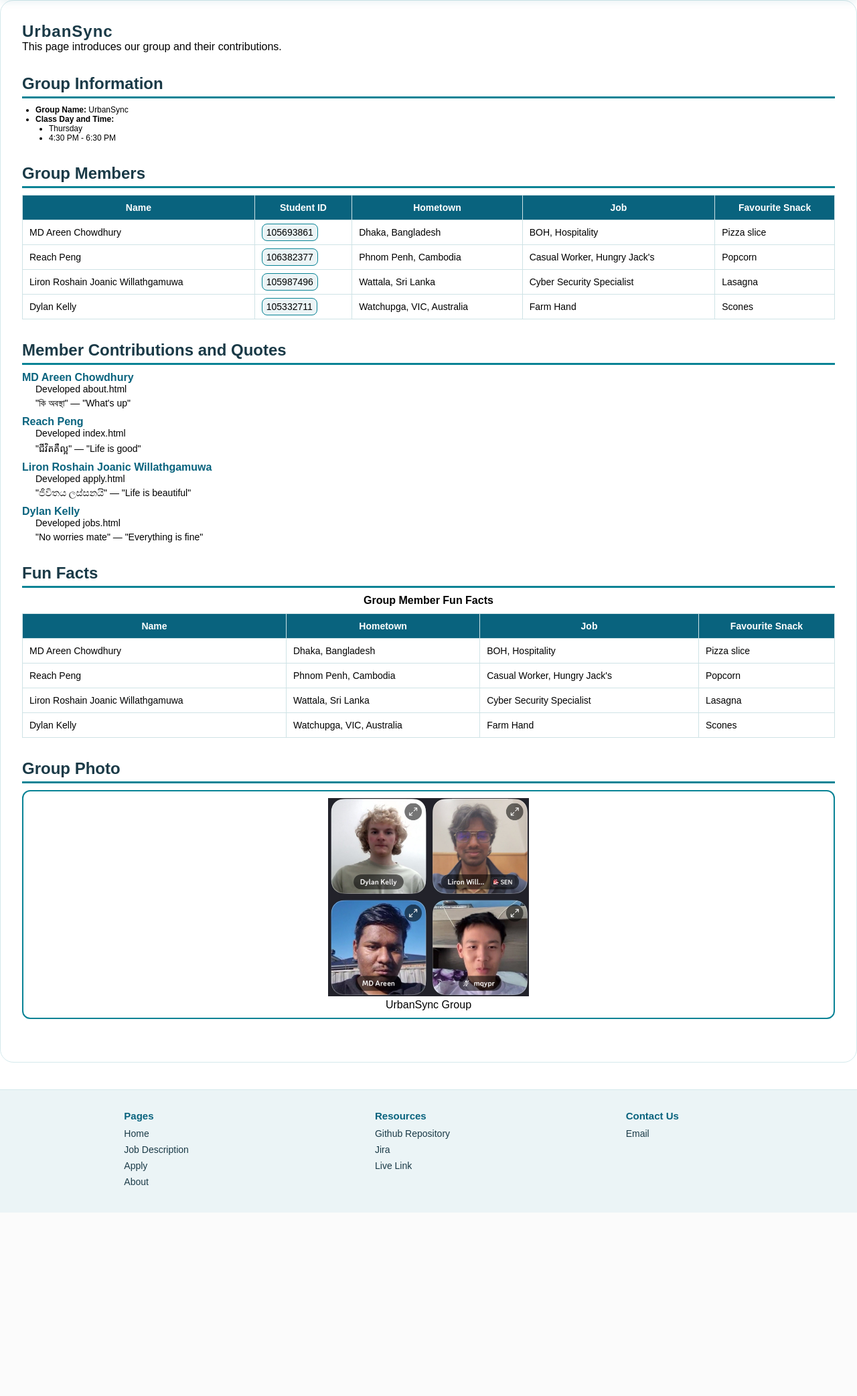
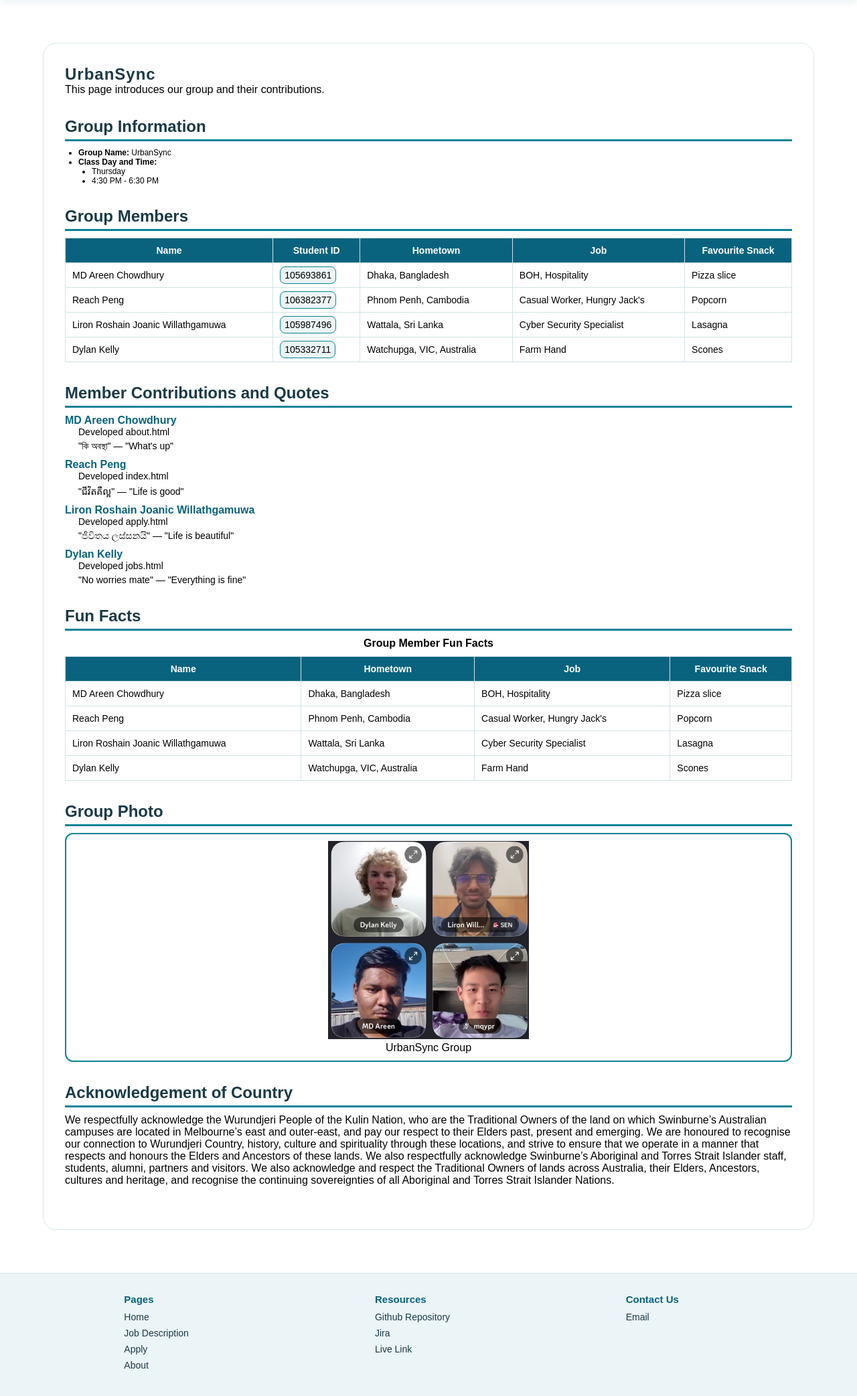
Before and after one commit to mqypr/UrbanSync, a PHP site: page /about.html in a window 1280 px wide. Shown: the part 65-2150 px from the top of the page at 67% size. Before the commit the page ends 1876 px from the top, so only its background shows below. Run offline with PHP 8.4, Linux system fonts and the light colour scheme.

Commit message:
added ack.of country

```diff
--- a/about.html
+++ b/about.html
@@ -12,57 +12,6 @@
 
   <!-- Embedded CSS -->
   <style>
-    .about-container {
-      background: white;
-      border: 1px solid #d4e9ec;
-      border-radius: 20px;
-      padding: 2rem;
-    }
-
-    .about-section {
-      margin-bottom: 2rem;
-    }
-
-    .about-section h2 {
-      border-bottom: 3px solid #088395;
-      padding-bottom: 5px;
-      margin-bottom: 10px;
-    }
-
-    .about-section ul {
-      list-style-type: disc;
-      margin-left: 20px;
-    }
-
-    .member-table {
-      width: 100%;
-      border-collapse: collapse;
-      margin-top: 10px;
-    }
-
-    .member-table th,
-    .member-table td {
-      border: 1px solid #cfe3e6;
-      padding: 10px;
-      font-size: 14px;
-    }
-
-    .member-table th {
-      background-color: #09637E;
-      color: white;
-    }
-
-    .member-table tr:hover {
-      background-color: #dceff1;
-    }
-
-    .student-id {
-      background-color: #EBF4F6;
-      border: 1px solid #088395;
-      padding: 4px 6px;
-      border-radius: 8px;
-    }
-
     dt {
       font-weight: bold;
       margin-top: 10px;
@@ -262,7 +211,19 @@
           <figcaption>UrbanSync Group</figcaption>
         </figure>
       </section>
-
+      <!--Acknowledgement of Country-->
+      <section class="about-section">
+        <h2>Acknowledgement of Country</h2>
+        <p>We respectfully acknowledge the Wurundjeri People of the Kulin Nation, who are the Traditional Owners of the
+          land on which Swinburne’s Australian campuses are located in Melbourne’s east and outer-east, and pay our
+          respect to their Elders past, present and emerging. We are honoured to recognise our connection to Wurundjeri
+          Country, history, culture and spirituality through these locations, and strive to ensure that we operate in a
+          manner that respects and honours the Elders and Ancestors of these lands. We also respectfully acknowledge
+          Swinburne’s Aboriginal and Torres Strait Islander staff, students, alumni, partners and visitors. We also
+          acknowledge and respect the Traditional Owners of lands across Australia, their Elders, Ancestors, cultures
+          and heritage, and recognise the continuing sovereignties of all Aboriginal and Torres Strait Islander Nations.
+        </p>
+      </section>
     </div>
   </main>
 
--- a/style.css
+++ b/style.css
@@ -1,3 +1,4 @@
+/* :root command inspired from chatgpt "how to structure css file" */
 :root {
   --primary: #09637E;
   --secondary: #088395;
@@ -494,6 +495,7 @@ footer {
   background-position: center;
   height: 400px;
   align-items: center;
+  /* display: flex inspired from: https://www.w3schools.com/cssref/pr_class_display.php */
   display: flex;
   justify-content: center;
   flex-direction: column;
@@ -637,3 +639,56 @@ footer {
     display: none;
   }
 }
+
+/* about page */
+.about-container {
+  background: white;
+  border: 1px solid #d4e9ec;
+  border-radius: 20px;
+  padding: 2rem;
+  margin: 5%;
+}
+
+.about-section {
+  margin-bottom: 2rem;
+}
+
+.about-section h2 {
+  border-bottom: 3px solid #088395;
+  padding-bottom: 5px;
+  margin-bottom: 10px;
+}
+
+.about-section ul {
+  list-style-type: disc;
+  margin-left: 20px;
+}
+
+.member-table {
+  width: 100%;
+  border-collapse: collapse;
+  margin-top: 10px;
+}
+
+.member-table th,
+.member-table td {
+  border: 1px solid #cfe3e6;
+  padding: 10px;
+  font-size: 14px;
+}
+
+.member-table th {
+  background-color: #09637E;
+  color: white;
+}
+
+.member-table tr:hover {
+  background-color: #dceff1;
+}
+
+.student-id {
+  background-color: #EBF4F6;
+  border: 1px solid #088395;
+  padding: 4px 6px;
+  border-radius: 8px;
+}
```
